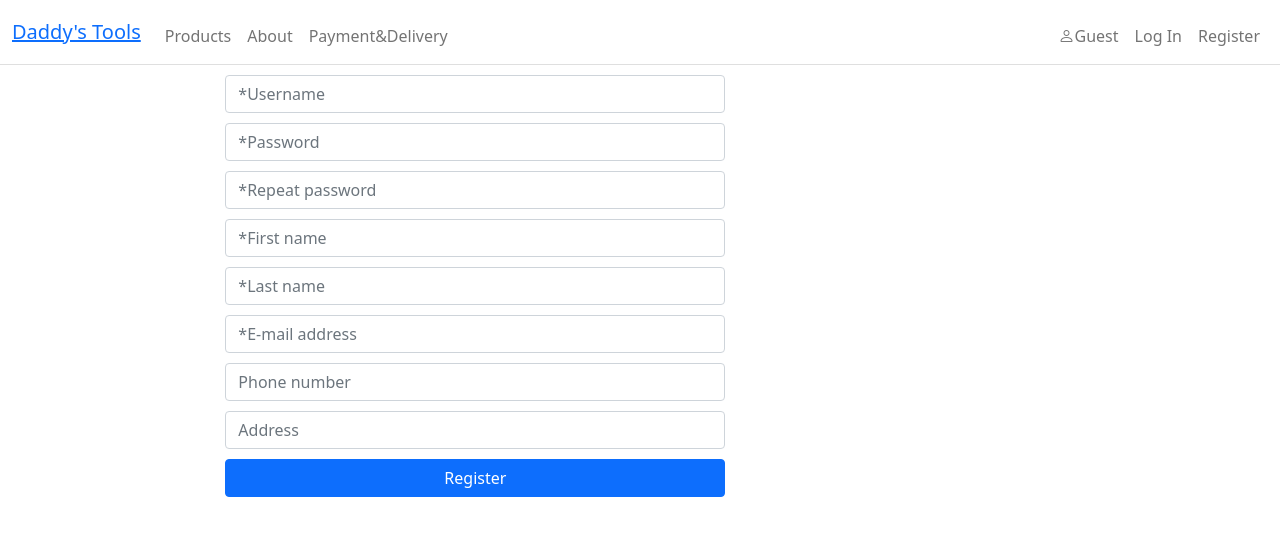
After one commit to raivis-rasnacs/cs50_final_project, a Flask app: page /register in a window 1280 px wide. The commit adds this page. Shown: the top 536 px of the page. Run offline with Flask 2, Linux system fonts and the light colour scheme.

Commit message:
Added session

```diff
--- a/app.py
+++ b/app.py
@@ -1,8 +1,7 @@
 from flask import Flask, flash, redirect, render_template, request, session, url_for
 from flask_session import Session
-from werkzeug.security import check_password_hash, generate_password_hash
 from random import sample
-from views import index_views, admin_views, product_views
+from views import index_views, admin_views, product_views, auth_views, custom_views
 import db_conn
 import os
 
@@ -32,6 +31,15 @@ app.add_url_rule('/products', view_func=product_views.all_products)
 app.add_url_rule('/products/<id>', view_func=product_views.show_product)
 app.add_url_rule('/products/filter', view_func=product_views.filter_products)
 
+# Auth views
+app.add_url_rule('/register', view_func=auth_views.register)
+app.add_url_rule('/login', view_func=auth_views.login)
+app.add_url_rule('/logout', view_func=auth_views.logout)
+
+# Custom views
+app.add_url_rule('/about', view_func=custom_views.about)
+app.add_url_rule('/payment', view_func=custom_views.payment)
+
 @app.after_request
 def after_request(response):
     """Ensure responses aren't cached"""
--- /dev/null
+++ b/static/form_styles.css
@@ -0,0 +1,22 @@
+form input {
+    margin-top: 10px;
+}
+
+#register-form {
+    width: 500px;
+}
+
+#login-form {
+    width: 300px;
+}
+
+@media only screen and (max-width: 992px) {
+    /* For mobile phones: */
+    #register-form {
+        width: 100%;
+    }
+
+    #login-form {
+        width: 100%;
+    }
+  }
--- a/templates/layout.html
+++ b/templates/layout.html
@@ -13,6 +13,9 @@
         <script crossorigin="anonymous" src="https://cdn.jsdelivr.net/npm/bootstrap@5.1.3/dist/js/bootstrap.bundle.min.js" integrity="sha384-ka7Sk0Gln4gmtz2MlQnikT1wXgYsOg+OMhuP+IlRH9sENBO0LRn5q+8nbTov4+1p"></script>
         <script src="https://ajax.googleapis.com/ajax/libs/jquery/3.6.1/jquery.min.js"></script>
         <link rel="stylesheet" href="{{ url_for('static', filename='styles.css') }}">
+
+        <!-- Icons -->
+        <link rel="stylesheet" href="https://cdn.jsdelivr.net/npm/bootstrap-icons@1.10.3/font/bootstrap-icons.css">
 
         {% block head_inners %}
         {% endblock %}
@@ -31,19 +34,29 @@
                     <!-- Nav links to the left -->
                     <ul class="navbar-nav me-auto mt-2">
                         <li class="nav-item"><a class="nav-link" href="/products">Products</a></li>
-                        <li class="nav-item"><a class="nav-link" href="/">About</a></li>
-                        <li class="nav-item"><a class="nav-link" href="/">Payment</a></li>
-                        <li class="nav-item"><a class="nav-link" href="/">Delivery</a></li>
+                        <li class="nav-item"><a class="nav-link" href="/about">About</a></li>
+                        <li class="nav-item"><a class="nav-link" href="/payment">Payment&Delivery</a></li>
                     </ul>
 
                     <!-- Nav links to the right -->
                     <ul class="navbar-nav ms-auto mt-2">
-                        <li class="nav-item"><a class="nav-link" href="/">My Cart</a></li>
                         {% if session["user_id"] %}
-                        <li class="nav-item"><a class="nav-link" href="/">Log Out</a></li>
+                        <li class="nav-item nav-link"><span class="bi bi-person"></span>{{ session["user_name"] }}</li>
+                        {% if session["user_role"] == 1 %}
+                        <li class="nav-item"><a class="nav-link" href="/admin">Administration</a></li>
+                        {% endif %}
+                        <li class="nav-item">
+                            <a class="nav-link" href="/">
+                                <span class="bi bi-cart3"></span>
+                                My Cart
+                                <span class="badge bg-dark">0</span>
+                            </a>
+                        </li>
+                        <li class="nav-item"><a class="nav-link" href="/logout">Log Out</a></li>
                         {% else %}
-                        <li class="nav-item"><a class="nav-link" href="/">Log In</a></li>
-                        <li class="nav-item"><a class="nav-link" href="/">Register</a></li>
+                        <li class="nav-item nav-link"><span class="bi bi-person"></span>Guest</li>
+                        <li class="nav-item"><a class="nav-link" href="/login">Log In</a></li>
+                        <li class="nav-item"><a class="nav-link" href="/register">Register</a></li>
                         {% endif %}
                     </ul>
 
--- /dev/null
+++ b/templates/register.html
@@ -0,0 +1,23 @@
+{% extends "layout.html" %}
+
+{% block title %}
+    Daddy's Tools :: Register
+{% endblock %}
+
+{% block head_inners %}
+    <link rel="stylesheet" href="{{ url_for('static', filename='form_styles.css') }}">
+{% endblock %}
+
+{% block content %}
+    <form id="register-form" action="/register" method="POST">
+        <input class="form-control" required type="text" name="username" placeholder="*Username"></input>
+        <input class="form-control" required type="password" name="password" placeholder="*Password"></input>
+        <input class="form-control" required type="password" name="password-check" placeholder="*Repeat password"></input>
+        <input class="form-control" required type="text" name="first-name" placeholder="*First name"></input>
+        <input class="form-control" required type="text" name="last-name" placeholder="*Last name"></input>
+        <input class="form-control" required type="text" name="e-mail" placeholder="*E-mail address"></input>
+        <input class="form-control" type="text" name="phone" placeholder="Phone number"></input>
+        <input class="form-control" type="text" name="address" placeholder="Address"></input>
+        <input style="width: 100%;" class="btn btn-primary" type="submit" value="Register"></input>
+    </form>
+{% endblock %}
--- /dev/null
+++ b/views/auth_views.py
@@ -0,0 +1,72 @@
+from flask import Flask, flash, redirect, render_template, request, session, url_for
+from werkzeug.security import check_password_hash, generate_password_hash
+from db_conn import cur, con
+from uuid import uuid4
+
+def register():
+    if request.method == "POST":
+        username = request.form["username"]
+        password = request.form["password"]
+        password_check = request.form["password-check"]
+        if password != password_check:
+            flash("Passwords don't match")
+            return redirect(url_for("register"))
+        first_name = request.form["first-name"]
+        last_name = request.form["last-name"]
+        e_mail = request.form["e-mail"]
+        phone = request.form["phone"]
+        address = request.form["address"]
+        newUserSql = ''' INSERT INTO Users(ID,Username,Password,First_name,Last_name,E_mail, Phone, Address, Admin)
+                    VALUES(?,?,?,?,?,?,?,?,?) '''
+        try:
+            cur.execute(newUserSql, (
+                        str(uuid4()),
+                        username,
+                        generate_password_hash(password),
+                        first_name,
+                        last_name,
+                        e_mail,
+                        phone,
+                        address,
+                        "0"
+                ))
+            con.commit()
+            flash("Account created successfully!")
+            return redirect(url_for("register"))
+        except:
+            flash("Something went wrong!")
+            return redirect(url_for("register"))
+    else:
+        return render_template("register.html")
+register.methods = ["GET", "POST"]
+
+
+def login():
+    if request.method == "POST":
+        username = request.form["username"]
+        password = request.form["password"]
+        res = cur.execute("SELECT ID, Password, Admin FROM Users WHERE Username = ?", (username, ))
+        user = res.fetchall()
+        if len(user) > 0:
+            if check_password_hash(user[0][1], password):
+                session["user_id"] = user[0][0]
+                session["user_name"] = username
+                session["user_role"] = user[0][2]
+                flash("You are logged in")
+            else:
+                flash("Wrong password")
+        else:
+            flash("User not found, you are welcome to make a one")
+            return redirect(url_for("register"))
+        return redirect(url_for("index"))
+    else:
+        return render_template("login.html")
+login.methods = ["GET", "POST"]
+
+
+def logout():
+    del(session["user_id"])
+    del(session["user_name"])
+    del(session["user_role"])
+    flash("You are logged out")
+    return redirect(url_for("index"))
```
Also changed, not shown: templates/custom.html (added, +13 -0 lines), templates/login.html (added, +17 -0 lines), views/custom_views.py (added, +12 -0 lines), data.db.
